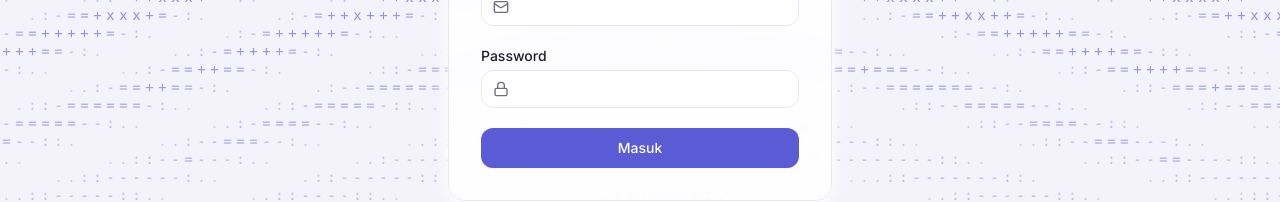
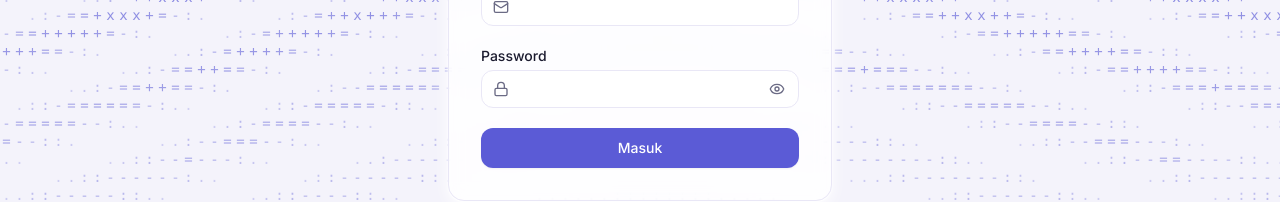
Before and after one commit to mgngproject/ProjectSDMS, a Next.js app: page /login in a window 1280 px wide. Shown: the part 443-645 px from the top of the page. Built offline with nearby package versions, Linux system fonts and the light colour scheme.

Commit message:
feat: tombol tampilkan/sembunyikan password di halaman login
Co-Authored-By: Claude Sonnet 5.5 <noreply@anthropic.com>
Claude-Session: https://claude.ai/code/session_01GDJNi335aWtanVqBkz3694

```diff
--- a/src/app/login/page.tsx
+++ b/src/app/login/page.tsx
@@ -1,6 +1,7 @@
-import { Lock, Mail } from "lucide-react";
+import { Mail } from "lucide-react";
 import Image from "next/image";
 import AsciiBackground from "@/components/AsciiBackground";
+import PasswordInput from "@/components/PasswordInput";
 import { login } from "./actions";
 
 const PESAN: Record<string, string> = {
@@ -43,10 +44,7 @@ export default async function LoginPage({ searchParams }: { searchParams: Promis
         </div>
         <div>
           <label className="label" htmlFor="password">Password</label>
-          <div className="relative">
-            <Lock size={16} className="pointer-events-none absolute left-3 top-1/2 -translate-y-1/2 text-muted" />
-            <input className="input pl-9" id="password" name="password" type="password" required autoComplete="current-password" />
-          </div>
+          <PasswordInput id="password" name="password" />
         </div>
         <button className="btn w-full py-2.5" type="submit">Masuk</button>
       </form>
--- /dev/null
+++ b/src/components/PasswordInput.tsx
@@ -0,0 +1,33 @@
+"use client";
+
+import { Eye, EyeOff, Lock } from "lucide-react";
+import { useState } from "react";
+
+/** Isian password dengan tombol untuk menampilkan atau menyembunyikan isinya. */
+export default function PasswordInput({ id, name }: { id: string; name: string }) {
+  const [tampil, setTampil] = useState(false);
+
+  return (
+    <div className="relative">
+      <Lock size={16} className="pointer-events-none absolute left-3 top-1/2 -translate-y-1/2 text-muted" />
+      <input
+        className="input pl-9 pr-10"
+        id={id}
+        name={name}
+        type={tampil ? "text" : "password"}
+        required
+        autoComplete="current-password"
+      />
+      <button
+        type="button"
+        onClick={() => setTampil((v) => !v)}
+        aria-label={tampil ? "Sembunyikan password" : "Tampilkan password"}
+        aria-pressed={tampil}
+        title={tampil ? "Sembunyikan password" : "Tampilkan password"}
+        className="absolute right-2 top-1/2 -translate-y-1/2 rounded-lg p-1.5 text-muted transition hover:bg-soft hover:text-ink"
+      >
+        {tampil ? <EyeOff size={16} /> : <Eye size={16} />}
+      </button>
+    </div>
+  );
+}
```
